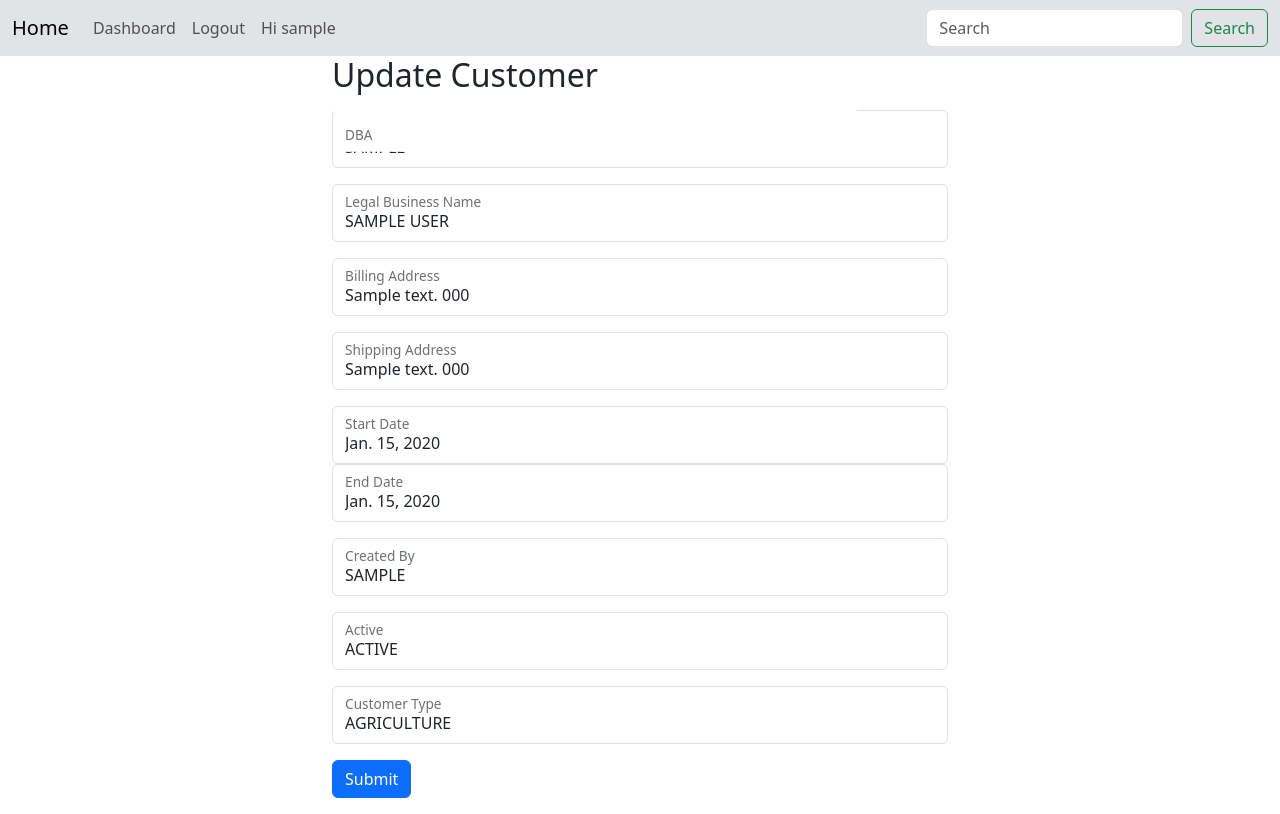
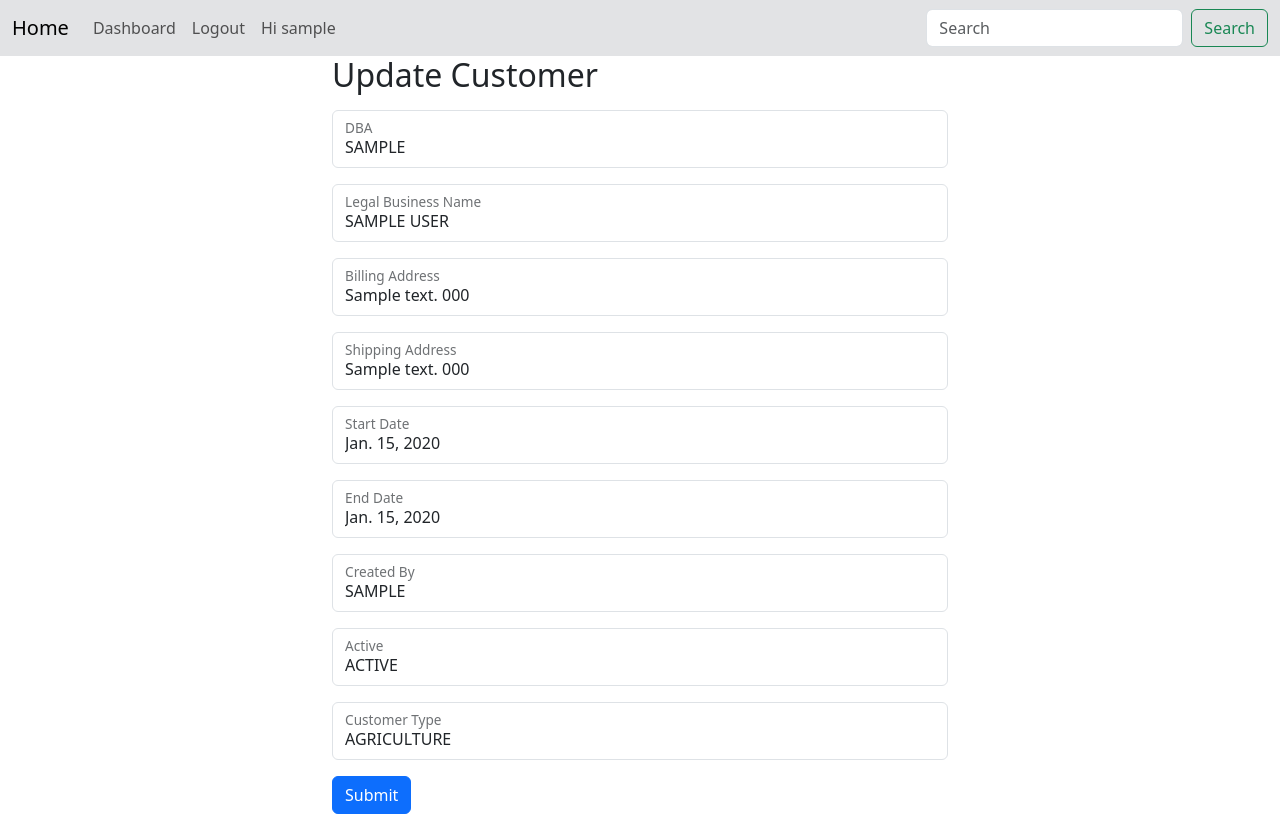
Before and after one commit to eld120/cobwebs, a Django app: page /customer-update/1 in a window 1280 px wide. Run offline with Django 4.2, Linux system fonts and the light colour scheme; a user stored in the database is signed in; tables that the repository leaves empty hold one stand-in row (values such as "Sample post").

Commit message:
removed duplicated label tags and fixed placeholder bug in the first/dba input

```diff
--- a/origmacrm/templates/customer_form.html
+++ b/origmacrm/templates/customer_form.html
@@ -1,70 +1,81 @@
 {% extends 'home.html' %}
 
 {% block body %}
+
+
   <div class="container w-50" >
 
     {% if create_customer %}
-      <h2 class="mb-3">Create Customer</h2>
+    <h2 class="mb-3">Create Customer</h2>
     {% else %}
-      <h2 class="mb-3">Update Customer</h2>
+    <h2 class="mb-3">Update Customer</h2>
     {% endif %}
 
-    <form method="POST" >
-
+    <form method="POST" class="p2">
       <div class="mb-3 form-floating">
         <input type="text" class="form-control"
-          id="dbaFormLabel" aria-describedby="business name"
-          {% if not create_customer %}value="{{ customer.dba | upper}}"{% endif %}
-          placeholder="DBA"/>
-        <label for="input_dba" for="dbaFormLabel" class="form-control">DBA</label>
+          id="dbaFormLabel"
+          placeholder="DBA"
+          {% if not create_customer %}value="{{ customer.dba | upper}}"{% endif %}/>
+        <label for="dbaFormLabel" class="form-label">DBA</label>
       </div>
       <div class="mb-3 form-floating">
         <input type="text" class="form-control"
         id="nameFormLabel"
         placeholder="Legal Business Name"
         {% if not create_customer %}value="{{ customer.name | upper}}"{% endif %}/>
-        <label for="InputName" for="nameFormLabel" class="form-label">Legal Business Name</label>
+        <label for="nameFormLabel" class="form-label">Legal Business Name</label>
       </div>
       <div class="mb-3 form-floating">
         <select  class="form-control" id="billingFormLabel">
           <option {% if create_customer %}value="" {% else %}value="{{ customer.billing_address | upper}}"{% endif %}>{{customer.billing_address}}</option>
+          {% for address in address_list %}
+            <option value="{{ address | upper}}">{{address}}</option>
+          {% endfor %}
         </select>
-        <label for="BillingAddress" for="billingFormLabel" class="form-label">Billing Address</label>
+        <label for="billingFormLabel" class="form-label">Billing Address</label>
       </div>
       <div class="mb-3 form-floating">
         <select  class="form-control" id="shippingFormLabel">
-          <option {% if create_customer %}value="" {% else %}value="{{ customer.shipping_address | upper}}"{% endif %}>{{customer.shipping_address}}</option>
+
+          <option {% if create_customer %}value="" {% else %} value="{{ customer.shipping_address | upper}}" {% endif %}>{{customer.shipping_address}}</option>
+
+          {% for address in address_list %}
+            <option value="{{ address | upper}}">{{address}}</option>
+          {% endfor %}
+
         </select>
-        <label for="ShippingAddress" for="shippingFormLabel" class="form-label">Shipping Address</label>
+        <label for="shippingFormLabel" class="form-label">Shipping Address</label>
       </div>
       <div class="mb-3 form-floating">
         <input type="text" class="form-control" id="startDateLabel"
         placeholder="Start Date"
         {% if not create_customer %}value="{{ customer.start_date }}"{% endif %}/>
-        <label for="StartDate" for="startDateLabel" class="form-label">Start Date</label>
+        <label for="startDateLabel" class="form-label">Start Date</label>
+      </div>
       <div class="mb-3 form-floating">
         <input type="text" class="form-control" id="endDateLabel"
         placeholder="End Date"
         {% if not create_customer %}value="{{ customer.end_date }}"{% endif %}/>
-        <label for="EndDate" for="endDateLabel" class="form-label">End Date</label>
+        <label for="endDateLabel" class="form-label">End Date</label>
       </div>
       <div class="mb-3 form-floating">
         <input type="text" class="form-control" id="createdByLabel"
         placeholder="Created By"
         {% if not create_customer %}value="{{ customer.created_by | upper}}"{% endif %}/>
-        <label for="CreatedBy" for="createdByLabel" class="form-label">Created By</label>
+        <label for="createdByLabel" class="form-label">Created By</label>
       </div>
       <div class="mb-3 form-floating">
         <input type="text" class="form-control" id="activeFlagLabel"
         placeholder="Active"
         {% if not create_customer %}value="{{ customer.active | upper}}"{% endif %}/>
-        <label for="Active" for="activeFlagLabel" class="form-label">Active</label>
+        <label for="activeFlagLabel" class="form-label">Active</label>
       </div>
       <div class="mb-3 form-floating">
         <input type="text" class="form-control" id="customerTypeLabel"
 
         {% if not create_customer %}value="{{ customer.customer_type | upper}}"{% endif %}/>
-        <label for="CustomerType" for="customerTypeLabel" class="form-label">Customer Type</label>
+        <label for="customerTypeLabel" class="form-label">Customer Type</label>
       </div>
       <button type="submit" class="btn btn-primary">Submit</button>
       {% csrf_token %}
```
